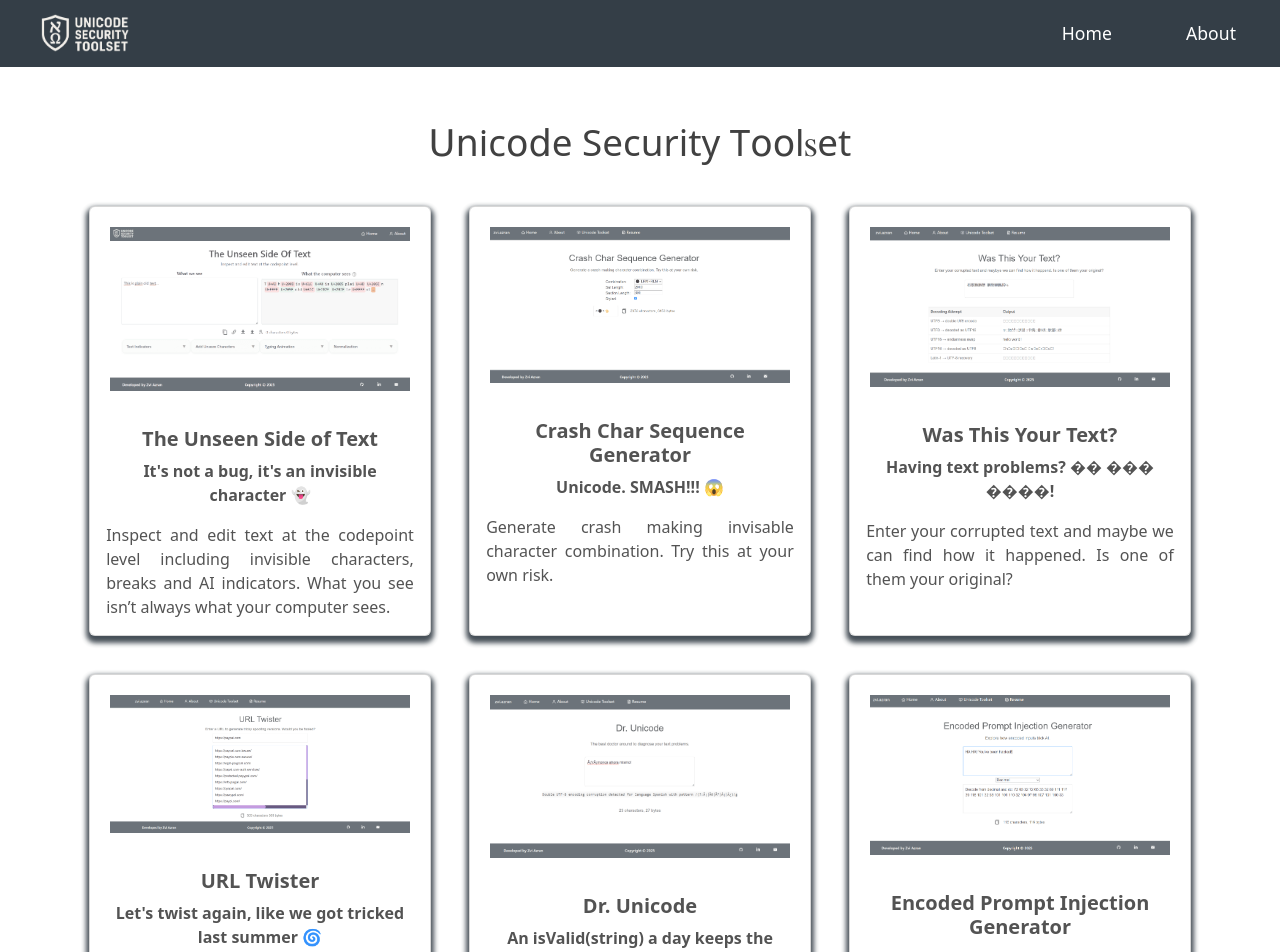
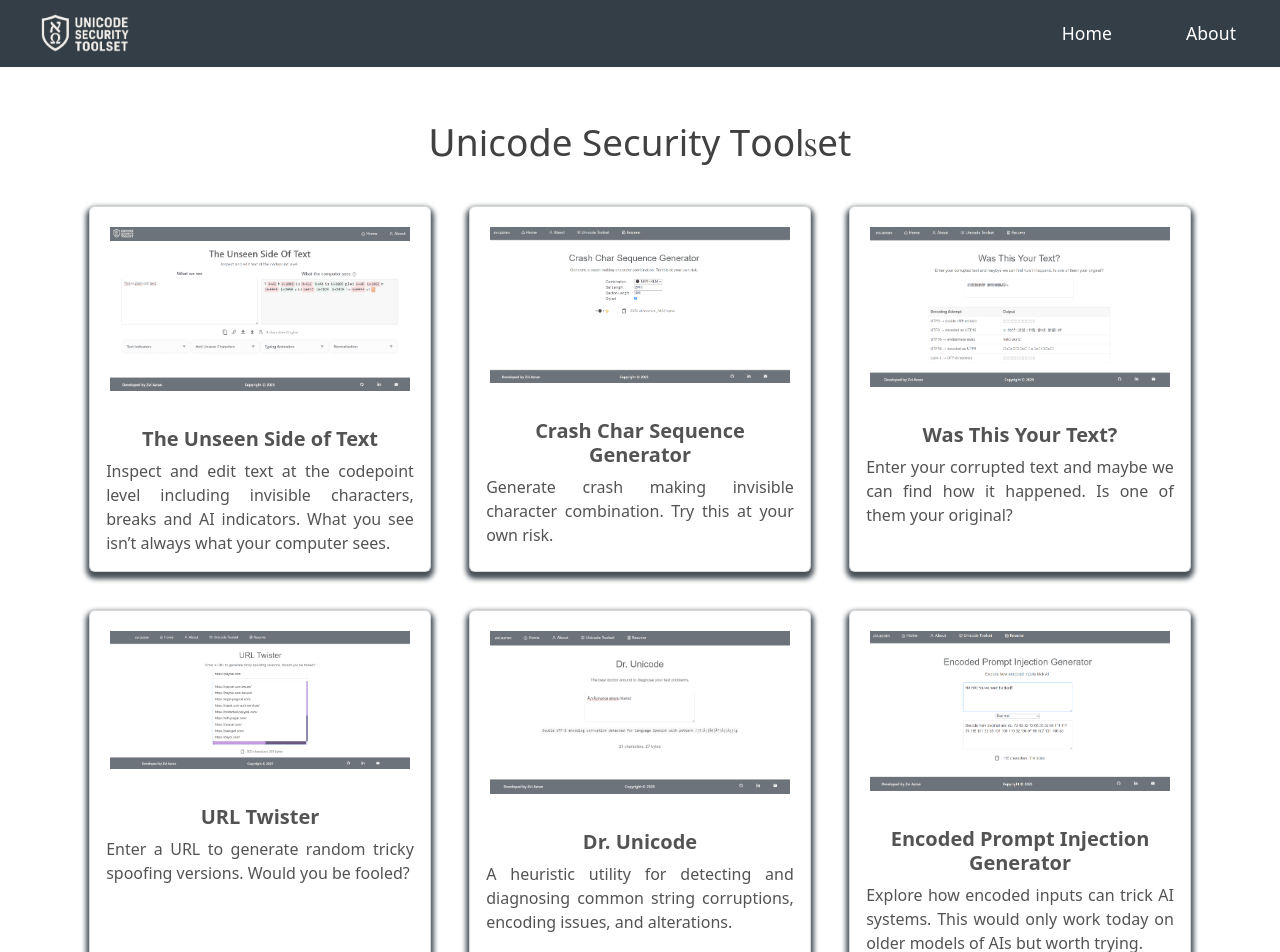
Before and after one commit to zviazran/unicode-toolset, a React (Vite) app: page /unicode-toolset/home in a window 1280 px wide. Shown: the top 952 px of the page. Built offline with nearby package versions, Linux system fonts and the light colour scheme; some icons are missing.

Commit message:
Fix passed textareaRef prop instead of overriding with local ref

```diff
--- a/package.json
+++ b/package.json
@@ -1,7 +1,7 @@
 {
   "name": "unicode-toolset",
   "description": "A Collection of heuristic tools for analyzing, editing, and visualizing Unicode characters.",
-  "version": "2.2.2",
+  "version": "2.2.4",
   "type": "module",
   "author": "Zvi Azran",
   "scripts": {
--- a/src/Constants.tsx
+++ b/src/Constants.tsx
@@ -22,7 +22,7 @@ export const TOOLSETS = [
     image: CRASH_CHAR_SEQUENCE_GENERATOR,
     name: "Crash Char Sequence Generator",
     joke: "Unicode. SMASH!!! 😱",
-    description: "Generate crash making invisable character combination. Try this at your own risk.",
+    description: "Generate crash making invisible character combination. Try this at your own risk.",
     link: "crash-char-sequence-generator",
   },
   {
@@ -50,7 +50,7 @@ export const TOOLSETS = [
     image: ENCODED_PROMPT_INJECTION_GENERATOR,
     name: "Encoded Prompt Injection Generator",
     joke: "Humanity's last chance to stop Skynet 🌐",
-    description: "Explore how encoded inputs can trick AI systems. This would only work today on older models of AIs but worth tring.",
+    description: "Explore how encoded inputs can trick AI systems. This would only work today on older models of AIs but worth trying.",
     link: "encoded-prompt-injection-generator",
   },
 ];
--- a/src/components/About/About.tsx
+++ b/src/components/About/About.tsx
@@ -27,7 +27,7 @@ const About: React.FC = () => {
                 </h2>
 
                 <p className="heading-description blockquote">
-                  I'm a software engineer with a decade of experience in C#, C++, JavaScript, and more. Experienced in developing for cybersecurity solutions, optimizing performance, and maintaining complex codebases. Also an unapologetic Unicode enthusiast.<br/><br/>This project is both a showcase of my capabilities, thoroughness and dedication and a love letter to the plain old text that everyone unfairly takes for granted.<br/>It's free and publicly available for all.
+                  I'm a software engineer with a decade of experience in C#, C++, JavaScript, and more. Experienced in developing for cybersecurity solutions, optimizing performance, and maintaining complex codebases. Also an unapologetic Unicode enthusiast.<br/><br/>This project is both a showcase of my capabilities, thoroughness and dedication and a love letter to the plain old text that everyone unfairly takes for granted.<br/><br/>It's free and publicly available for all.
                 </p>
               </Col>
 
--- a/src/components/Toolset/CodepointEditor/CodepointEditor.tsx
+++ b/src/components/Toolset/CodepointEditor/CodepointEditor.tsx
@@ -157,6 +157,7 @@ const CodepointEditor: React.FC = () => {
         <div className={styles.textBox}>
           <h2>What we see</h2>
           <PlainTextInput
+            textareaRef={textareaRef}
             value={normalText}
             onChange={setText}
             placeholder="Type your text here..."
@@ -198,7 +199,6 @@ const CodepointEditor: React.FC = () => {
         showShareLink
         showDownloadFile
         showUploadFile
-        showDirectionToggle
         onSetText={setText}
       />
       <div className={styles.panelGrid}>
@@ -243,6 +243,7 @@ const CodepointEditor: React.FC = () => {
             setText={setText}
             getCurrentText={() => normalText}
             playInitialDemo={playInitialDemo}
+            scrollTargetRef={textareaRef}
             ref={typingPanelRef}
           />
         </CollapsiblePanel>
--- a/src/components/Toolset/CodepointEditor/PlainTextInput.tsx
+++ b/src/components/Toolset/CodepointEditor/PlainTextInput.tsx
@@ -5,6 +5,7 @@ import DirectionIcon from "../../../assets/icons/DirectionIcon";
 import { Icon } from "@iconify/react";
 
 interface Props {
+  textareaRef: React.RefObject<HTMLTextAreaElement>;
   value: string;
   onChange: (newText: string) => void;
   placeholder?: string;
@@ -18,8 +19,8 @@ export default function PlainTextInput({
   placeholder,
   isTagTyping = false,
   onSelectionChange,
+  textareaRef,
 }: Props) {
-  const textareaRef = useRef<HTMLTextAreaElement>(null);
   const undoStack = useRef<string[]>([]);
   const redoStack = useRef<string[]>([]);
   const [canUndo, setCanUndo] = useState(false);
@@ -178,7 +179,7 @@ export default function PlainTextInput({
           onChange={(e) => setFontSize(Number(e.target.value))}
           title="Font size"
         >
-          {[10, 11, 12, 14, 16, 18, 20, 24, 28, 32, 36, 48, 72, 100].map((size) => (
+          {[12, 14, 16, 18, 20, 24, 28, 36, 48, 72, 100, 120].map((size) => (
             <option key={size} value={size}>
               {size}px
             </option>
--- a/src/components/Toolset/CodepointEditor/TypingSequenceAnimation.tsx
+++ b/src/components/Toolset/CodepointEditor/TypingSequenceAnimation.tsx
@@ -16,6 +16,7 @@ function TypingSequenceController(
     pauseBetweenItems?: number;
     onComplete?: () => void;
     speed?: number;
+    scrollTargetRef?: React.RefObject<HTMLElement>;
   }
 ): TypingController {
   let cancelled = false;
@@ -31,6 +32,11 @@ function TypingSequenceController(
   function safeSetText(text: string) {
     if (runId === currentRunIdRef.current && !controller.isCancelled()) {
       setText(text);
+
+      if (options?.scrollTargetRef?.current) {
+        const el = options.scrollTargetRef!.current!;
+        el.scrollTop = el.scrollHeight;
+      }
     }
   }
 
@@ -90,16 +96,17 @@ function TypingSequenceController(
   return controller;
 }
 
-
 export const TypingSequencePanel = forwardRef(function TypingSequencePanel(
   {
     setText,
     getCurrentText,
     playInitialDemo = false,
+    scrollTargetRef,
   }: {
     setText: (text: string) => void;
     getCurrentText: () => string;
     playInitialDemo?: boolean;
+    scrollTargetRef?: React.RefObject<HTMLElement>;
   },
   ref
 ) {
@@ -146,6 +153,7 @@ export const TypingSequencePanel = forwardRef(function TypingSequencePanel(
       activeRunId,
       {
         pauseBetweenItems: 500,
+        scrollTargetRef,
         onComplete: () => {
           if (activeRunId.current === 0) {
             setTimeout(() => {
@@ -153,12 +161,11 @@ export const TypingSequencePanel = forwardRef(function TypingSequencePanel(
             }, 2000);
             hasPlayedInitialDemo.current = true;
           }
-        }
+        },
       }
     );
     setController(initial);
   }, [playInitialDemo]);
-
 
   const pauseTypingAnimation = () => {
     if (controller && !controller.isCancelled()) {
@@ -180,6 +187,7 @@ export const TypingSequencePanel = forwardRef(function TypingSequencePanel(
       {
         pauseBetweenItems: 500,
         speed,
+        scrollTargetRef,
         onComplete: () => {
           if (activeRunId.current === runId) setIsTyping(false);
         },
--- a/src/components/Toolset/ToolsetCards.tsx
+++ b/src/components/Toolset/ToolsetCards.tsx
@@ -32,11 +32,11 @@ const ToolsetCards: React.FC<ToolsetCardsProps> = ({
       className="toolset-card-view"
       style={{ cursor: "pointer" }}
       onClick={handleCardClick}
+      title={joke}
     >
       <Card.Img variant="top" src={imgPath} alt="card-img" />
       <Card.Body>
         <Card.Title style={{ fontWeight: "bold" }}>{title}</Card.Title>
-        <Card.Text style={{ fontWeight: "bold" }}>{joke}</Card.Text>
         <Card.Text style={{ textAlign: "justify" }}>{description}</Card.Text>
       </Card.Body>
     </Card>
```
